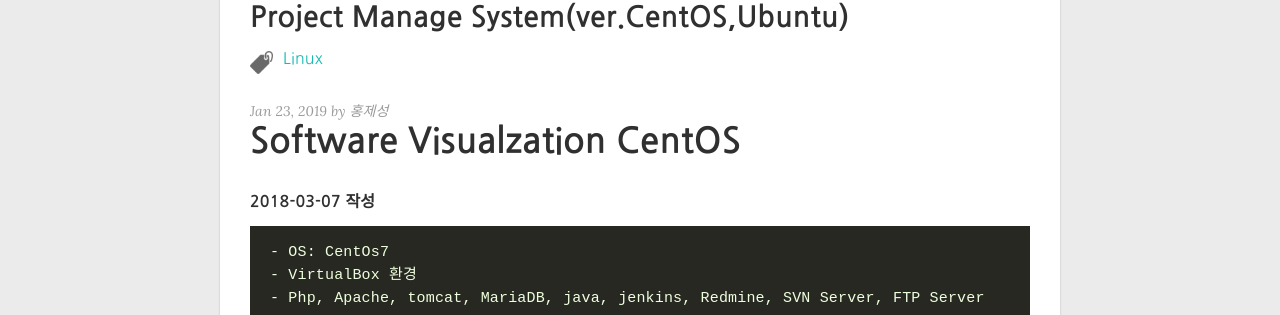
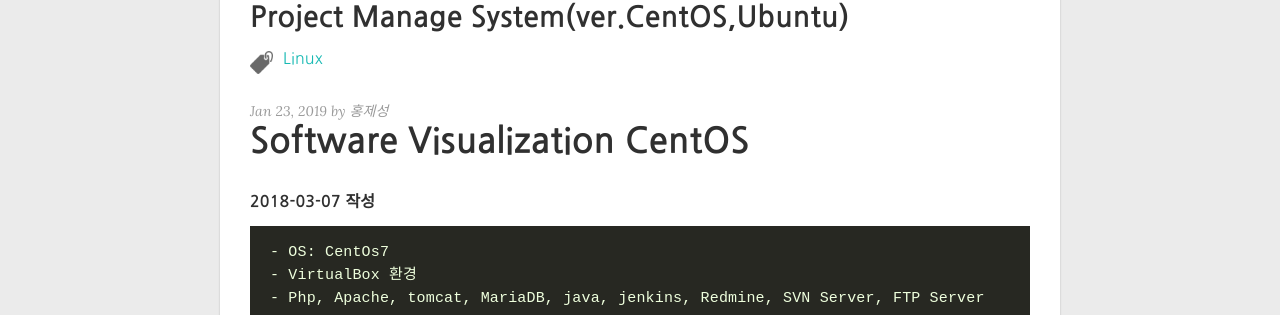
Before and after one commit to HongJeSeong/HongJeSeong.github.io, a Jekyll site: the page built from _posts/study/2018-03-07-pms.md, in a window 1280 px wide and 900 px high. Shown: the part 194-509 px from the top of the window. Built offline with Jekyll 4.4.1, drawn with Linux system fonts in a browser that asks for light colours; nearby versions of some CDN libraries; some of the changed text lies outside the part shown.

Commit message:
visualizatio 오타

````diff
--- a/_posts/study/2018-03-07-pms.md
+++ b/_posts/study/2018-03-07-pms.md
@@ -8,7 +8,7 @@ image: ""
 tag:
 - Linux
 ---
-# Software Visualzation CentOS
+# Software Visualization CentOS
 ##### 2018-03-07 작성
 ```
 - OS: CentOs7
@@ -507,7 +507,7 @@ systemctl enable svnserve #재부팅시 자동 시작하게 설정
 ![](../../images/posts/pms/svn_result.PNG)
 
 ---
-# Software Visualzation Ubuntu
+# Software Visualization Ubuntu
 ##### 2019-01-23 작성
 `OS : Ubutu 18.04`
 
````
